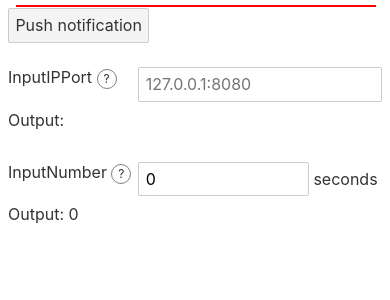
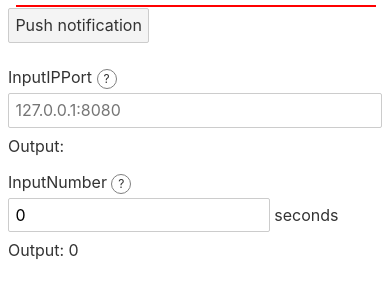
Before and after one commit to shuLhan/wui.svelte, a Svelte app: page / in a window 390 px wide. Shown: the top 300 px of the page. Built offline with nearby package versions, Linux system fonts and the light colour scheme.

Commit message:
LabelHint: add prop to change width of label
Previously, the default label width is fixed to 200px.

This changes allow user to set the label width using "label_width" prop.

```diff
--- a/src/components/LabelHint.svelte
+++ b/src/components/LabelHint.svelte
@@ -1,21 +1,21 @@
 <script>
 	export let title;
 	export let info;
+	export let title_width = "300px";
 	let showInfo = false;
 </script>
 
 <style>
-	label.label-hint {
+	.label-hint {
 		display: inline-flex;
 		margin-top: 1em;
 		width: 100%;
 	}
-	.label-hint-title {
+	.title {
 		margin-bottom: 4px;
 	}
 	.title {
 		display: inline-block;
-		width: 200px;
 	}
 	.toggle {
 		border-radius: 50%;
@@ -34,10 +34,15 @@
 		margin: 8px 0px;
 		padding: 1em;
 	}
+	@media (max-width: 720px) {
+		.label-hint {
+			display: block;
+		}
+	}
 </style>
 
 <label class="label-hint">
-	<span class="title">
+	<span class="title" style="width:{title_width};">
 		{title}
 		<span class="toggle" on:click={() => showInfo = !showInfo}>
 			?
```
Also changed, not shown: 1 other file (tests, documents, lock files or other folders).
